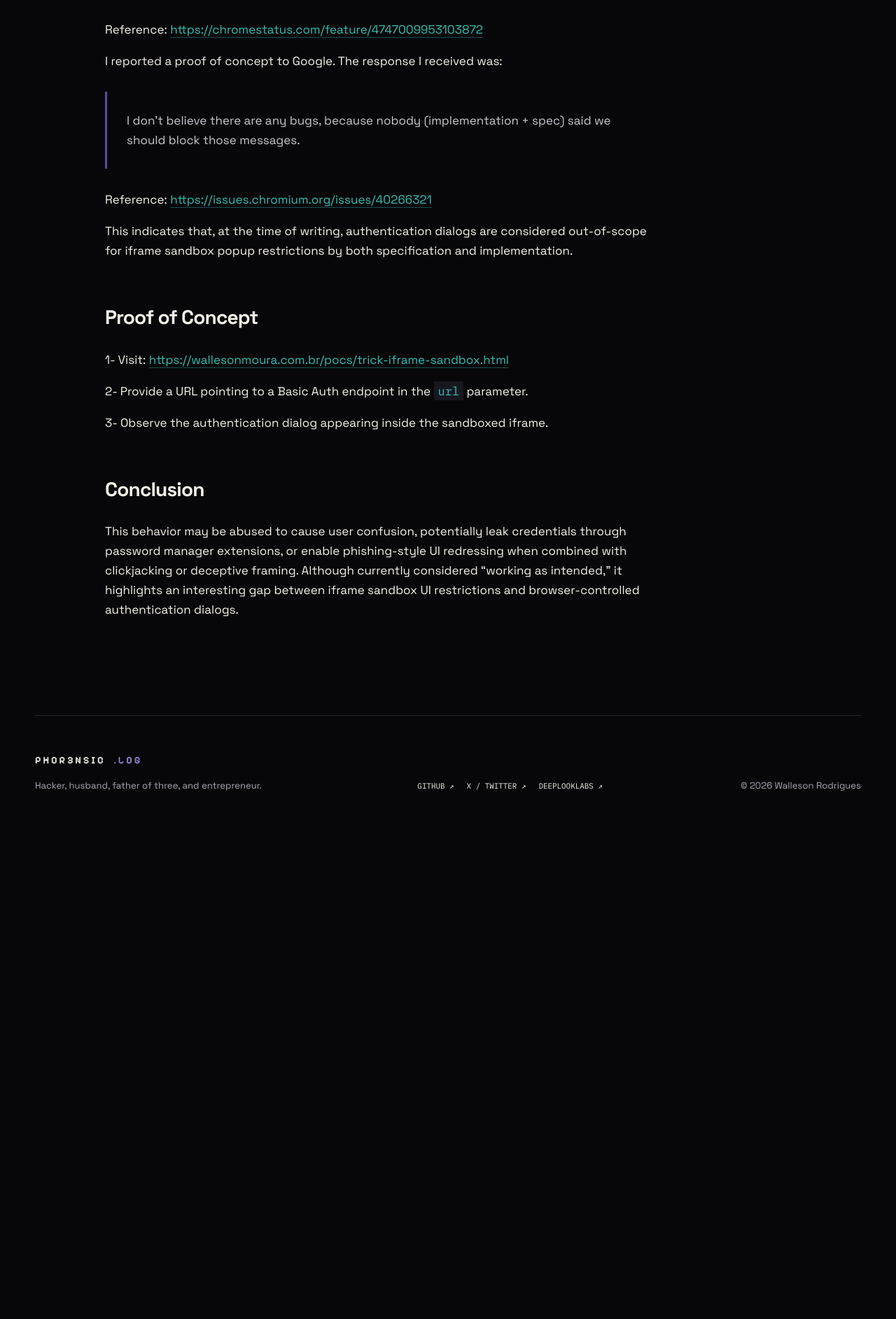
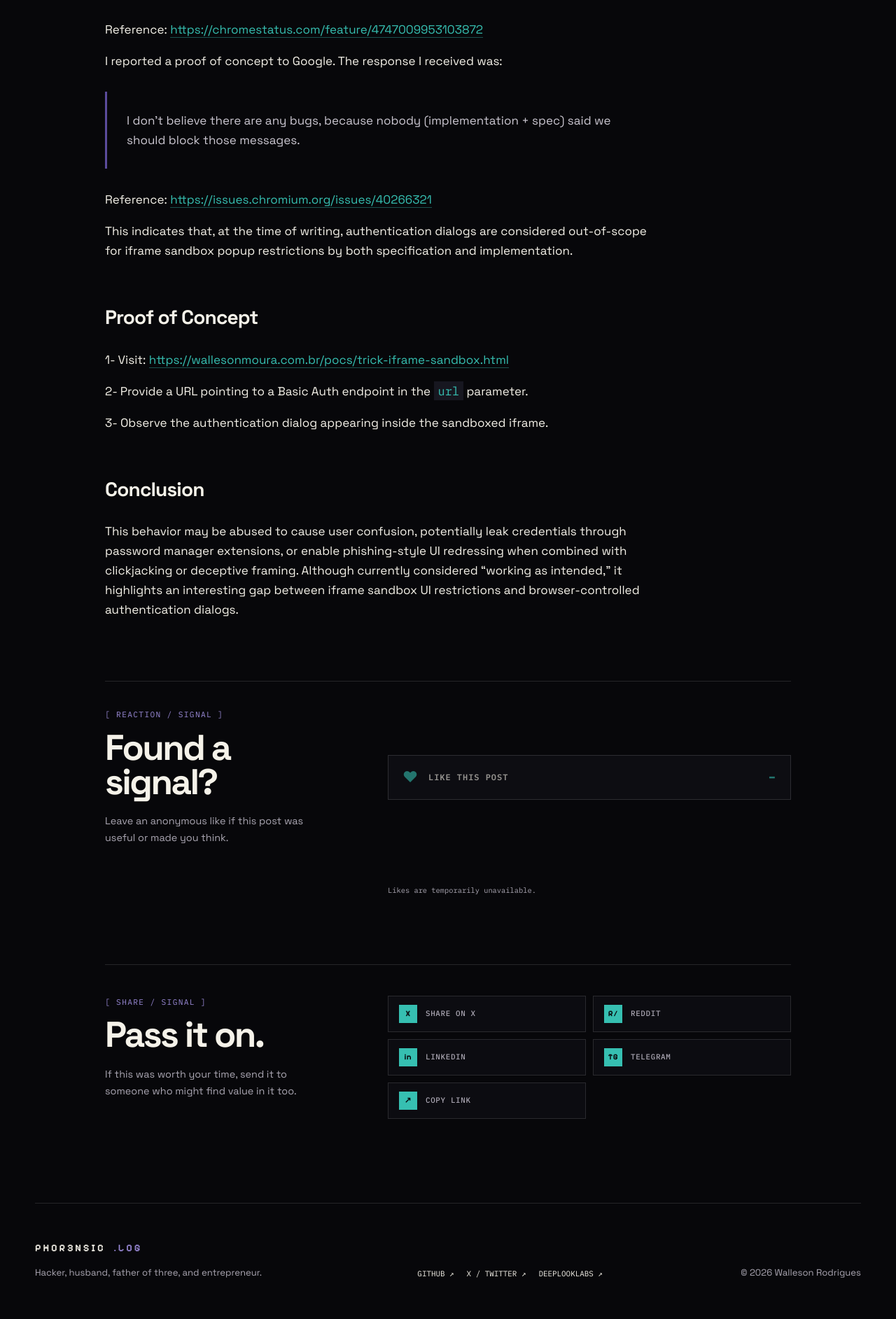
Before and after one commit to phor3nsic/phor3nsic.github.io, a Jekyll site: the page built from _posts/2026-01-21-trick-iframe-sandbox.md, in a window 1280 px wide. Shown: the part 2160-4045 px from the top of the page at 70% size. Built offline with Jekyll 4.4.1, drawn with Linux system fonts in a browser that asks for light colours; before the commit the page ends 3349 px from its top, so only the background shows below that.

Commit message:
add anonymous post likes

```diff
--- a/_config.yml
+++ b/_config.yml
@@ -10,6 +10,9 @@ github_username:  phor3nsic
 markdown: kramdown
 lang: en
 
+supabase_url: "https://zynrjrbosnjsrchrvqjl.supabase.co"
+supabase_publishable_key: "sb_publishable_1dpfSDSXmzpFw3sm0JieqA_5YWPP7sS"
+
 author:
   name: "Walleson Rodrigues"
   email: "phorensic@pm.me"
--- /dev/null
+++ b/_includes/like.html
@@ -0,0 +1,13 @@
+<section class="like-panel" data-like-post="{{ page.url }}" aria-labelledby="like-panel-title">
+  <div class="like-panel-copy">
+    <p class="section-index">[ REACTION / SIGNAL ]</p>
+    <h2 id="like-panel-title">Found a signal?</h2>
+    <p>Leave an anonymous like if this post was useful or made you think.</p>
+  </div>
+  <button class="like-button" type="button" data-like-button aria-describedby="like-status">
+    <span class="like-mark" aria-hidden="true">♥</span>
+    <span data-like-label>Like this post</span>
+    <span class="like-count" data-like-count aria-label="Like count">—</span>
+  </button>
+  <p class="like-status" id="like-status" data-like-status aria-live="polite">Loading likes…</p>
+</section>
--- /dev/null
+++ b/_includes/share.html
@@ -0,0 +1,29 @@
+{% assign share_url = page.url | absolute_url | uri_escape %}
+{% assign share_title = page.title | uri_escape %}
+
+<aside class="share-panel" aria-labelledby="share-panel-title">
+  <div class="share-panel-copy">
+    <p class="section-index">[ SHARE / SIGNAL ]</p>
+    <h2 id="share-panel-title">Pass it on.</h2>
+    <p>If this was worth your time, send it to someone who might find value in it too.</p>
+  </div>
+
+  <div class="share-panel-actions">
+    <a class="share-button" href="https://x.com/intent/post?text={{ share_title }}&amp;url={{ share_url }}" target="_blank" rel="noopener noreferrer" aria-label="Share {{ page.title }} on X">
+      <span aria-hidden="true">X</span> Share on X
+    </a>
+    <a class="share-button" href="https://www.reddit.com/submit?url={{ share_url }}&amp;title={{ share_title }}" target="_blank" rel="noopener noreferrer" aria-label="Share {{ page.title }} on Reddit">
+      <span aria-hidden="true">R/</span> Reddit
+    </a>
+    <a class="share-button" href="https://www.linkedin.com/sharing/share-offsite/?url={{ share_url }}" target="_blank" rel="noopener noreferrer" aria-label="Share {{ page.title }} on LinkedIn">
+      <span aria-hidden="true">in</span> LinkedIn
+    </a>
+    <a class="share-button" href="https://t.me/share/url?url={{ share_url }}&amp;text={{ share_title }}" target="_blank" rel="noopener noreferrer" aria-label="Share {{ page.title }} on Telegram">
+      <span aria-hidden="true">TG</span> Telegram
+    </a>
+    <button class="share-button share-copy" type="button" data-share-copy data-share-url="{{ page.url | absolute_url }}">
+      <span aria-hidden="true">↗</span><b data-share-copy-label>Copy link</b>
+    </button>
+    <p class="share-status" data-share-status aria-live="polite"></p>
+  </div>
+</aside>
--- a/_layouts/default.html
+++ b/_layouts/default.html
@@ -50,7 +56,11 @@
     <main class="site-main" id="main-content">
       {% if page.collection == "posts" %}<article class="page-shell">{% endif %}
         {{ content }}
-      {% if page.collection == "posts" %}</article>{% endif %}
+      {% if page.collection == "posts" %}
+        {% include like.html %}
+        {% include share.html %}
+      </article>
+      {% endif %}
     </main>
 
     <footer class="site-footer">
--- a/assets/css/style.scss
+++ b/assets/css/style.scss
@@ -907,6 +907,195 @@ textarea {
   margin-top: 40px;
 }
 
+.like-panel {
+  display: grid;
+  margin-top: 88px;
+  padding: 38px 0 0;
+  grid-template-columns: 0.72fr 1.28fr;
+  gap: clamp(34px, 7vw, 80px);
+  border-top: 1px solid var(--line);
+}
+
+.like-panel-copy .section-index {
+  margin-bottom: 14px;
+}
+
+.like-panel-copy h2 {
+  margin: 0;
+  font-size: clamp(2rem, 4vw, 3.4rem);
+  line-height: 0.95;
+  letter-spacing: -0.05em;
+}
+
+.like-panel-copy > p:last-child {
+  margin: 20px 0 0;
+  color: var(--muted);
+  font-size: 0.9rem;
+}
+
+.like-button {
+  display: inline-flex;
+  min-height: 64px;
+  padding: 0 20px;
+  gap: 14px;
+  align-items: center;
+  align-self: center;
+  justify-content: flex-start;
+  color: var(--paper);
+  border: 1px solid var(--line-strong);
+  background: var(--panel);
+  font-family: var(--mono);
+  font-size: 0.75rem;
+  font-weight: 600;
+  letter-spacing: 0.08em;
+  text-align: left;
+  text-transform: uppercase;
+  transition: color 160ms ease, border-color 160ms ease, background 160ms ease, transform 160ms ease;
+}
+
+.like-button:not(:disabled):hover,
+.like-button:not(:disabled):focus-visible {
+  border-color: var(--acid);
+  background: rgba(54, 191, 177, 0.08);
+  transform: translateY(-3px);
+}
+
+.like-button:disabled {
+  cursor: wait;
+  opacity: 0.6;
+}
+
+.like-mark {
+  color: var(--acid);
+  font-family: var(--sans);
+  font-size: 1.35rem;
+  line-height: 1;
+}
+
+.like-button.is-liked {
+  color: var(--ink);
+  border-color: var(--acid);
+  background: var(--acid);
+}
+
+.like-button.is-liked .like-mark {
+  color: var(--ink);
+}
+
+.like-count {
+  min-width: 2ch;
+  margin-left: auto;
+  color: var(--acid);
+  font-family: var(--pixel);
+  font-size: 1.25rem;
+  text-align: right;
+}
+
+.like-button.is-liked .like-count {
+  color: var(--ink);
+}
+
+.like-status {
+  grid-column: 2;
+  margin: -26px 0 0;
+  color: var(--muted);
+  font-family: var(--mono);
+  font-size: 0.65rem;
+}
+
+.share-panel {
+  display: grid;
+  margin-top: 88px;
+  padding-top: 44px;
+  grid-template-columns: 0.72fr 1.28fr;
+  gap: clamp(34px, 7vw, 80px);
+  border-top: 1px solid var(--line);
+}
+
+.share-panel-copy .section-index {
+  margin-bottom: 14px;
+}
+
+.share-panel-copy h2 {
+  margin: 0;
+  font-size: clamp(2rem, 4vw, 3.4rem);
+  line-height: 0.95;
+  letter-spacing: -0.05em;
+}
+
+.share-panel-copy > p:last-child {
+  margin: 20px 0 0;
+  color: var(--muted);
+  font-size: 0.9rem;
+}
+
+.share-panel-actions {
+  display: grid;
+  position: relative;
+  grid-template-columns: repeat(2, minmax(0, 1fr));
+  gap: 10px;
+  align-content: start;
+}
+
+.share-button {
+  display: flex;
+  min-height: 52px;
+  padding: 0 15px;
+  gap: 12px;
+  align-items: center;
+  color: var(--muted);
+  border: 1px solid var(--line);
+  background: rgba(17, 17, 24, 0.55);
+  font-family: var(--mono);
+  font-size: 0.68rem;
+  font-weight: 500;
+  letter-spacing: 0.06em;
+  text-align: left;
+  text-transform: uppercase;
+  transition: color 160ms ease, border-color 160ms ease, background 160ms ease, transform 160ms ease;
+}
+
+.share-button > span {
+  display: grid;
+  width: 26px;
+  height: 26px;
+  flex: 0 0 26px;
+  place-items: center;
+  color: var(--ink);
+  background: var(--acid);
+  font-family: var(--pixel);
+  font-size: 0.72rem;
+  font-weight: 700;
+  text-transform: none;
+}
+
+.share-button b {
+  font: inherit;
+}
+
+.share-button:hover,
+.share-button:focus-visible {
+  color: var(--paper);
+  border-color: var(--acid);
+  background: rgba(54, 191, 177, 0.08);
+  transform: translateY(-2px);
+}
+
+.share-copy {
+  width: 100%;
+  cursor: pointer;
+}
+
+.share-status {
+  position: absolute;
+  top: 100%;
+  left: 0;
+  margin: 8px 0 0;
+  color: var(--acid);
+  font-family: var(--mono);
+  font-size: 0.65rem;
+}
+
 .page-shell > p,
 .page-shell > ul,
 .page-shell > ol,
@@ -1064,8 +1253,14 @@ pre code {
   }
 
   .section-head,
-  .lab-inner {
+  .lab-inner,
+  .like-panel {
     grid-template-columns: 1fr;
+  }
+
+  .like-status {
+    grid-column: 1;
+    margin-top: -20px;
   }
 
   .section-head > p {
@@ -1242,6 +1437,20 @@ pre code {
   .archive-note {
     grid-template-columns: 1fr;
   }
+
+  .share-panel {
+    grid-template-columns: 1fr;
+  }
+
+  .like-status {
+    margin-top: -18px;
+  }
+}
+
+@media (max-width: 460px) {
+  .share-panel-actions {
+    grid-template-columns: 1fr;
+  }
 }
 
 @media (prefers-reduced-motion: reduce) {
--- a/assets/js/site.js
+++ b/assets/js/site.js
@@ -55,4 +55,126 @@
   } else {
     revealItems.forEach((item) => item.classList.add('is-revealed'));
   }
+
+  const likePanel = document.querySelector('[data-like-post]');
+
+  if (likePanel) {
+    const likeButton = likePanel.querySelector('[data-like-button]');
+    const likeCount = likePanel.querySelector('[data-like-count]');
+    const likeLabel = likePanel.querySelector('[data-like-label]');
+    const likeStatus = likePanel.querySelector('[data-like-status]');
+    const config = window.PHOR3NSIC_SUPABASE || {};
+    const postSlug = likePanel.dataset.likePost;
+
+    const getVisitorId = () => {
+      const storageKey = 'phor3nsic-anonymous-visitor';
+      try {
+        let visitorId = window.localStorage.getItem(storageKey);
+        if (!visitorId) {
+          visitorId = window.crypto?.randomUUID?.() || `visitor-${Date.now()}-${Math.random().toString(36).slice(2)}`;
+          window.localStorage.setItem(storageKey, visitorId);
+        }
+        return visitorId;
+      } catch (error) {
+        return window.crypto?.randomUUID?.() || `visitor-${Date.now()}-${Math.random().toString(36).slice(2)}`;
+      }
+    };
+
+    const supabaseRpc = async (functionName, payload) => {
+      if (!config.url || !config.key) throw new Error('Like service is not configured');
+
+      const response = await fetch(`${config.url}/rest/v1/rpc/${functionName}`, {
+        method: 'POST',
+        headers: {
+          apikey: config.key,
+          Authorization: `Bearer ${config.key}`,
+          'Content-Type': 'application/json',
+          'Accept-Profile': 'public',
+          'Content-Profile': 'public'
+        },
+        body: JSON.stringify(payload)
+      });
+
+      if (!response.ok) throw new Error(`Like service returned ${response.status}`);
+      return response.json();
+    };
+
+    const renderLikes = (count, liked) => {
+      likeCount.textContent = String(count);
+      likeButton.classList.toggle('is-liked', liked);
+      likeButton.setAttribute('aria-pressed', String(liked));
+      likeLabel.textContent = liked ? 'Liked' : 'Like this post';
+    };
+
+    const setLikeStatus = (message) => {
+      likeStatus.textContent = message;
+    };
+
+    const visitorId = getVisitorId();
+    likeButton.disabled = true;
+
+    supabaseRpc('get_post_like_count', { p_post_slug: postSlug })
+      .then((count) => {
+        renderLikes(Number(count) || 0, false);
+        setLikeStatus('Anonymous likes · one per browser');
+        likeButton.disabled = false;
+      })
+      .catch(() => {
+        likeCount.textContent = '—';
+        setLikeStatus('Likes are temporarily unavailable.');
+      });
+
+    likeButton.addEventListener('click', async () => {
+      likeButton.disabled = true;
+      setLikeStatus('Saving…');
+
+      try {
+        const result = await supabaseRpc('toggle_post_like', {
+          p_post_slug: postSlug,
+          p_visitor_id: visitorId
+        });
+        const state = Array.isArray(result) ? result[0] : result;
+        renderLikes(Number(state.like_count) || 0, Boolean(state.liked));
+        setLikeStatus(state.liked ? 'Thanks for the signal.' : 'Like removed.');
+      } catch (error) {
+        setLikeStatus('Could not save your like. Please try again.');
+      } finally {
+        likeButton.disabled = false;
+      }
+    });
+  }
+
+  document.querySelectorAll('[data-share-copy]').forEach((button) => {
+    button.addEventListener('click', async () => {
+      const url = button.dataset.shareUrl || window.location.href;
+      const label = button.querySelector('[data-share-copy-label]');
+      const status = button.parentElement.querySelector('[data-share-status]');
+
+      try {
+        if (navigator.clipboard && window.isSecureContext) {
+          await navigator.clipboard.writeText(url);
+        } else {
+          const temporaryInput = document.createElement('textarea');
+          temporaryInput.value = url;
+          temporaryInput.setAttribute('readonly', '');
+          temporaryInput.style.position = 'fixed';
+          temporaryInput.style.opacity = '0';
+          document.body.appendChild(temporaryInput);
+          temporaryInput.select();
+          document.execCommand('copy');
+          temporaryInput.remove();
+        }
+
+        if (label) label.textContent = 'Copied!';
+        if (status) status.textContent = 'Post link copied to clipboard.';
+
+        window.setTimeout(() => {
+          if (label) label.textContent = 'Copy link';
+          if (status) status.textContent = '';
+        }, 2200);
+      } catch (error) {
+        if (status) status.textContent = 'Could not copy the link. Please copy it from the address bar.';
+      }
+    });
+  });
 })();
```
Also changed, not shown: other parts of _layouts/default.html (+6 -0 lines), _posts/2026-08-25-stepping-out-from-behind-the-curtains.md (added, +214 -0 lines), 1 other file.
